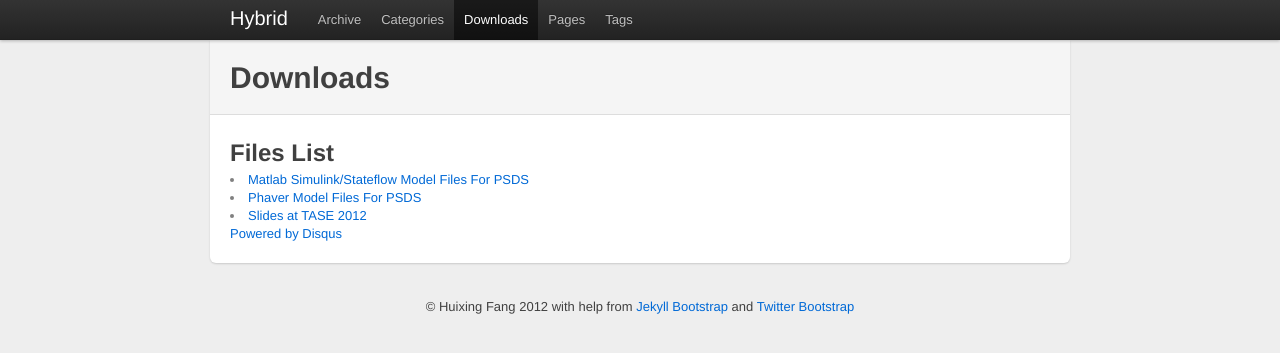
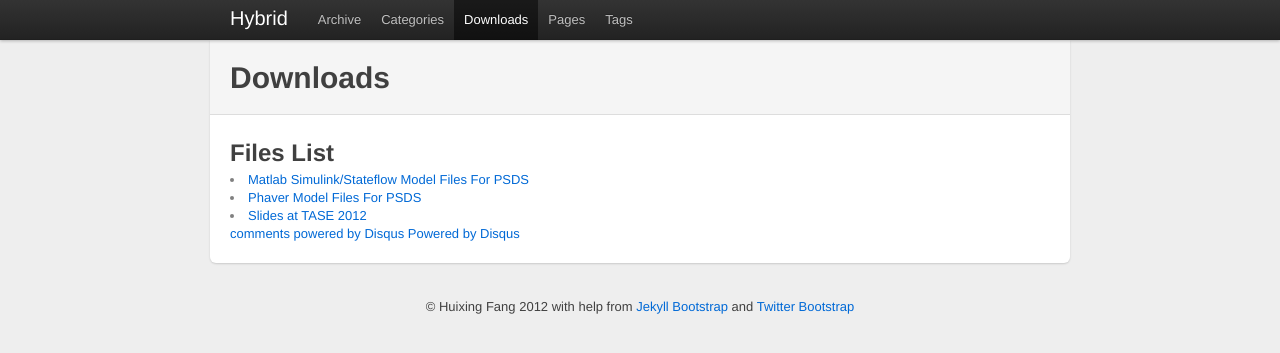
Before and after one commit to fanghuixing/fanghuixing.github.com, a Jekyll site: the page built from download.html, in a window 1280 px wide. Shown: the top 353 px of the page. Built offline with Jekyll 4.4.1, drawn with Linux system fonts in a browser that asks for light colours; comment, search, counter and statistics services are not loaded; some of the changed lines change nothing that is shown.

Commit message:
add disqus comments wiget

```diff
--- a/download.html
+++ b/download.html
@@ -16,4 +16,20 @@
 <a href="assets/files/FormalVerificationAndSimulation.pdf">Slides at TASE 2012</a>
 </li>
 
+<div id="disqus_thread"></div>
+        <script type="text/javascript">
+            /* * * CONFIGURATION VARIABLES: EDIT BEFORE PASTING INTO YOUR WEBPAGE * * */
+            var disqus_shortname = 'fanghuixing'; // required: replace example with your forum shortname
+
+            /* * * DON'T EDIT BELOW THIS LINE * * */
+            (function() {
+                var dsq = document.createElement('script'); dsq.type = 'text/javascript'; dsq.async = true;
+                dsq.src = 'http://' + disqus_shortname + '.disqus.com/embed.js';
+                (document.getElementsByTagName('head')[0] || document.getElementsByTagName('body')[0]).appendChild(dsq);
+            })();
+        </script>
+        <noscript>Please enable JavaScript to view the <a href="http://disqus.com/?ref_noscript">comments powered by Disqus.</a></noscript>
+        <a href="http://disqus.com" class="dsq-brlink">comments powered by <span class="logo-disqus">Disqus</span></a>
+
+
 <script type="text/javascript" src="http://fanghuixing.disqus.com/combination_widget.js?num_items=5&hide_mods=0&color=blue&default_tab=people&excerpt_length=200"></script><a href="http://disqus.com/">Powered by Disqus</a>
```
